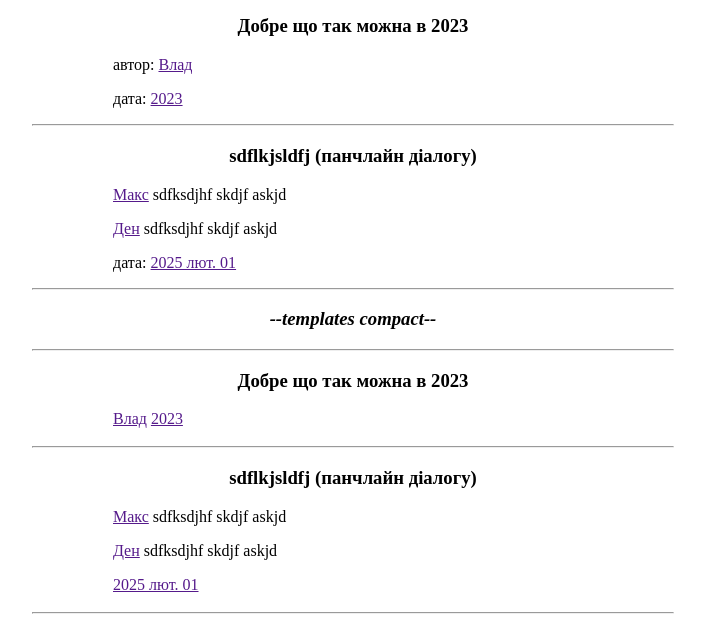
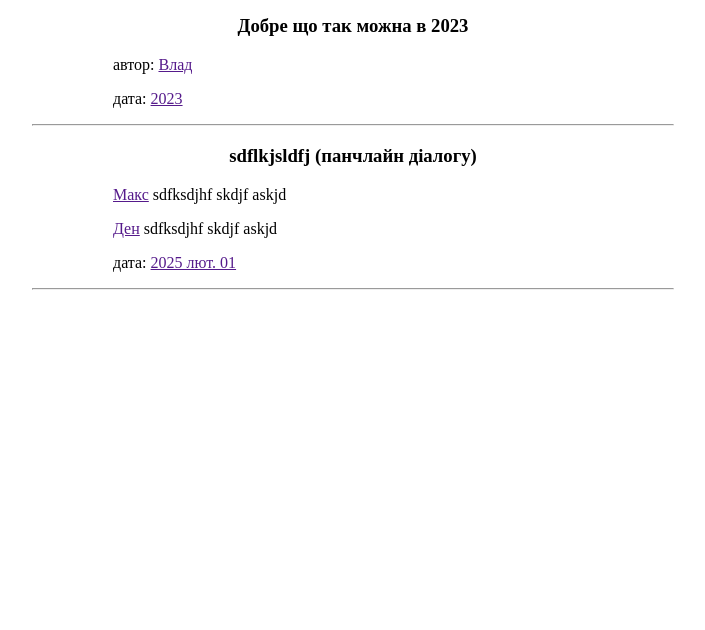
Before and after one commit to maxstepanyuk/as-they-say, a plain HTML site: page templates.html in a window 1280 px wide. Shown: the part 200-830 px from the top of the page, without its empty margins (287-992 px from the left). After the commit the page ends 800 px from the top, so only its background shows below. Drawn offline with Linux system fonts and the light colour scheme.

Commit message:
removed compact versions - templates

```diff
--- a/templates.html
+++ b/templates.html
@@ -81,29 +81,6 @@
 
     <hr>
 
-    <h3 class="note">--templates compact--</h3>
-
-
-    <hr>
-    <section>
-        <h3>Добре що так можна в 2023</h3>
-        <a href="">Влад</a>
-        <a href="">2023</a>
-    </section>
-    <br>
-
-    <hr>
-    <section>
-        <h3>sdflkjsldfj (панчлайн діалогу)</h3>
-        <div>
-            <p><a href="">Макс</a> sdfksdjhf skdjf askjd</p>
-            <p><a href="">Ден</a> sdfksdjhf skdjf askjd</p>
-        </div>
-        <a href="">2025 лют. 01</a>
-    </section>
-    <br>
-
-    <hr>
 
 </body>
 
```
